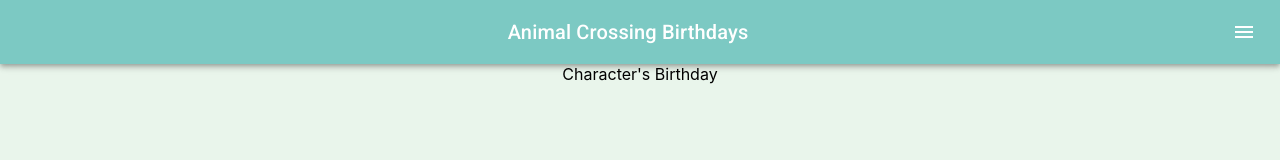
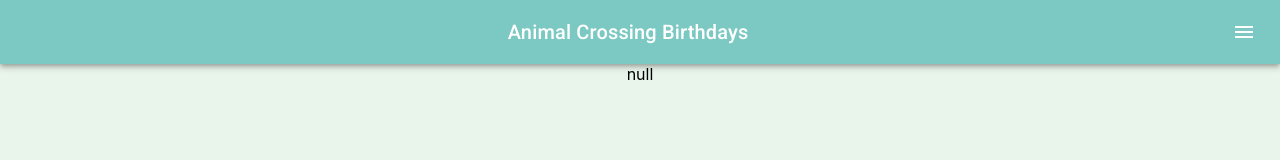
Before and after one commit to MealeaHunter/animal-crossing-birthday, a React (Create React App) app: page /CharacterBirthday in a window 1280 px wide. Shown: the top 160 px of the page. Built offline with nearby package versions, Linux system fonts and the light colour scheme.

Commit message:
Make it work

```diff
--- a/src/App.js
+++ b/src/App.js
@@ -7,9 +7,9 @@
   Switch
 } from "react-router-dom";
 import TodaysEvent from "./TodaysEvent/TodaysEvent";
-import CharacterBirthday from "./CharacterBirthday/CharacterBirthday";
+import CharacterBirthday from "./UserBirthday/character-birthday";
 import Home from "./Home/Home";
-import Header from "./Home/header";
+import Header from "./Shared/header";
 
 class App extends Component {
   render() {
--- a/src/CharacterBirthday/CharacterBirthday.js
+++ /dev/null
@@ -1,13 +0,0 @@
-import React, { Component } from "react";
-
-class CharacterBirthday extends Component {
-    render() {
-        return(
-            <div>
-                Character's Birthday
-            </div>
-        );
-    }
-}
-
-export default CharacterBirthday;
--- a/src/Home/Home.js
+++ b/src/Home/Home.js
@@ -1,6 +1,6 @@
 import React, { Component } from "react";
 import TodaysBirthday from "./todays-birthday.js";
-import UsersBirthday from "./users-birthday.js";
+import UsersBirthday from "../UserBirthday/users-birthday.js";
 import axios from "axios";
 
 class Home extends Component {
@@ -22,7 +22,7 @@
   render() {
     return (
       <div>
-        <TodaysBirthday today={this.state.events} />
+        <TodaysBirthday />
         <UsersBirthday />
       </div>
     );
--- a/src/Home/todays-birthday.js
+++ b/src/Home/todays-birthday.js
@@ -18,7 +18,7 @@
   },
 });
 
-const TodaysBirthday = () => {
+function TodaysBirthday() {
   const classes = useStyles();
   const info = villagersBirthday();
 
--- a/src/Shared/map-birthdays.js
+++ b/src/Shared/map-birthdays.js
@@ -3,14 +3,18 @@
 const todaysDate = new Date();
 
 function villagersBirthday() {
+
   for (var i = 0; i < characterData.length; i++) {
-    if (characterData[i].birthday != null) {
+    if (characterData[i].birthday) {
       if (
         Date.parse(characterData[i].birthday).toDateString() ===
-        todaysDate.toDateString()
+        (todaysDate.toDateString())
       ) {
         return characterData[i];
       }
+    } else {
+      //TODO placeholder for no birthdays
+      return "";
     }
   }
 }
--- /dev/null
+++ b/src/UserBirthday/character-birthday.js
@@ -0,0 +1,41 @@
+import React from "react";
+import moment from "moment";
+
+class CharacterBirthday extends React.Component {
+
+  constructor(props) {
+    super(props);
+
+    this.state = { user: null }
+  }
+
+  componentDidMount() {
+    const userBirthday = moment(this.props.location.selectedDate).format("ll");
+    require("datejs");
+    const characterData = require("../data/villagers.json");
+
+    for (var i = 0; i < characterData.length; i++) {
+      if (characterData[i].birthday) {
+        if (Date.parse(characterData[i].birthday).toDateString() === Date.parse(userBirthday).toDateString()) {
+          console.log(Date.parse(characterData[i].birthday).toDateString());
+          console.log(characterData[i]);
+          this.setState({ user: characterData[i] });
+        }
+      }
+    }
+  }
+
+  componentWillUnmount() {
+    this.setState({
+      user: null
+    });
+  }
+
+  render() {
+    const character = JSON.stringify(this.state.user);
+
+    return <div>{character ? character : 'nah'}</div>;
+  }
+}
+
+export default CharacterBirthday;
--- a/src/Home/users-birthday.js
+++ b/src/UserBirthday/users-birthday.js
@@ -7,6 +7,7 @@
 import EcoIcon from "@material-ui/icons/Eco";
 import { makeStyles } from "@material-ui/core/styles";
 import { Link } from "react-router-dom";
+import moment from "moment";
 
 const useStyles = makeStyles((theme) => ({
   container: {
@@ -23,6 +24,12 @@
     color: "#FFF",
   },
 }));
+
+class LocalizedUtils extends MomentUtils {
+  getDatePickerHeaderText(date) {
+    return moment(date).format("ll");
+  }
+}
 
 function UsersBirthday() {
   const [selectedDate, handleDateChange] = useState(new Date());
@@ -50,7 +57,7 @@
           justify="center"
           className={classes.container}
         >
-          <MuiPickersUtilsProvider utils={MomentUtils}>
+          <MuiPickersUtilsProvider utils={LocalizedUtils}>
             <DatePicker
               label="Your Birthday"
               value={selectedDate}
@@ -62,12 +69,15 @@
             <Button
               variant="contained"
               className={classes.button}
+              onClick={() => handleDateChange}
               startIcon={<EcoIcon />}
             >
               <Link
                 className={classes.link}
-                state={selectedDate}
-                to="/CharacterBirthday"
+                to={{
+                  pathname: "/CharacterBirthday",
+                  selectedDate
+                }}
               >
                 Let's Go!
               </Link>
```
Also changed, not shown: src/Shared/header.js (renamed from src/Home/header.js).
